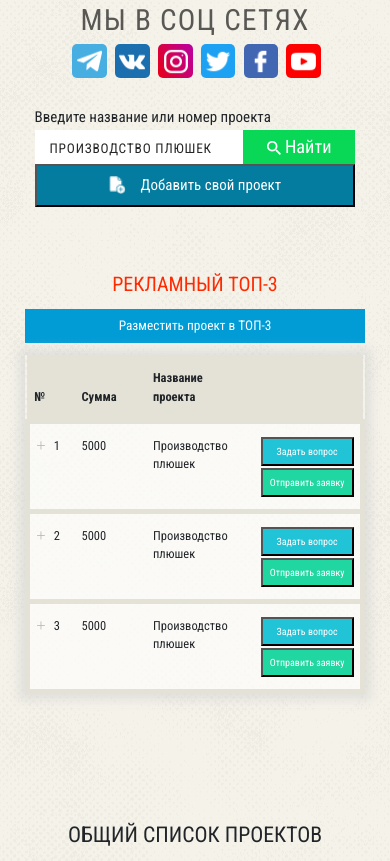
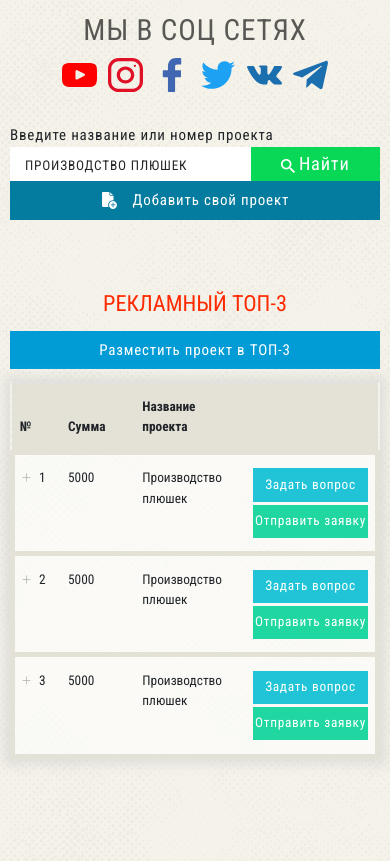
Before and after one commit to BorisSlonov/borisslonov.github.io-ba-list, a plain HTML site: page index.html in a window 390 px wide. Shown: the part 268-1129 px from the top of the page. Drawn offline with nearby package versions, Linux system fonts and the light colour scheme.

Commit message:
Add files via upload

```diff
--- a/css/_filter-form.scss
+++ b/css/_filter-form.scss
@@ -16,7 +16,6 @@
     padding: 0 1em;
     background-color: #fff;
     width: 100%;
-    max-width: 400px;
     margin: 5px auto;
     border: 1px solid rgba(0, 0, 0, 0.158);
 
@@ -76,15 +75,16 @@
             align-items: center;
 
             input {
-                padding-top: .5em;
-                padding-bottom: 0.5em;
-                padding-left: 3em;
+                padding-top: 1em;
+                padding-bottom: 1em;
+                padding-left: 4em;
                 background-image: url(../img/icons/calendar.svg);
 
                 background-repeat: no-repeat;
                 background-size: contain;
                 background-position: 5px 50%;
                 border: 1px solid #ccc;
+                border-radius: 2px;
             }
 
 
@@ -100,16 +100,21 @@
     .gap-item {
         display: flex;
         align-items: center;
-
+        width: 100%;
+        .div-input {
+            width: 100%;
+        }
         input {
-            padding: .5em;
-
+            padding: 1.2em 0 1.2em 1em;
+            width: 100%;
             border: 1px solid rgba(204, 204, 204, 0.404);
+            border-radius: 2px;
         }
     }
 
     ::-webkit-input-placeholder {
         text-align: center;
+        font-size: .9rem;
     }
 
     :-moz-placeholder {
@@ -138,8 +143,8 @@
 }
 .filter-btn-container {
     text-align: center;
-    max-width: 400px;
-    margin: 0 auto;
+    margin: 1em auto;
+
 }
 .filter-btn {
     text-transform: uppercase;
@@ -149,6 +154,7 @@
     padding: 1em 0;
     background-color: #21c4d7;
     color: #fff;
+    font-size: .9rem;
 }
 
 
--- a/css/_layout.scss
+++ b/css/_layout.scss
@@ -1,35 +1,43 @@
-.container {
-    max-width: 2560px;
-    margin: 0 auto;
-    padding: 0 30px;
+*,
+::after,
+::before {
+    margin: 0;
+    padding: 0;
+    box-sizing: border-box;
 }
-@media (max-width: 1440px) {
-    .container {
-        max-width: 1440px;
+
+html,
+body {
+    font-family: 'Roboto Condensed', sans-serif;
+    background-image: url(../img/bg.png);
+    padding-bottom: 5em;
+
+}
+@media (min-width:1800px) {
+    html,
+    body {
+        font-size: calc(.2em + 1vw);
     }
 }
-@media (max-width: 1170px) {
-    .container {
-        max-width: 1170px;
+@media (max-width:425px) {
+
+    html,
+    body {
+        font-size: calc(.8em + 1vw);
     }
 }
-@media (max-width: 768px) {
-    .container {
-        max-width: 768px;
-    }
+button {
+    padding: 0;
+    border: none;
+    font: inherit;
+    color: inherit;
+    background-color: transparent;
+    cursor: pointer;
 }
-@media (max-width: 425px) {
-    .container {
-        max-width: 425px;
-    }
+
+
+.container {
+    max-width: 1140px;
+    margin: 0 auto;
+    padding: 0 10px;
 }
-@media (max-width: 375px) {
-    .container {
-        max-width: 375px;
-    }
-}
-@media (max-width: 320px) {
-    .container {
-        max-width: 320px;
-    }
-}
--- a/css/_list.scss
+++ b/css/_list.scss
@@ -4,11 +4,11 @@
     align-items: flex-start;
     justify-content: space-between;
 
-
     &__item {
         flex-basis: 33.333%;
         text-align: center;
         margin-top: 1.5em;
+
         img {
             width: 100%;
             max-width: 500px;
@@ -17,6 +17,8 @@
         h1 {
             color: #2993b2;
             line-height: 1.5;
+            letter-spacing: 1.8px;
+            font-size: 2.33rem;
             text-transform: uppercase;
         }
 
@@ -75,6 +77,7 @@
         margin-bottom: 0.2em;
         text-align: right;
         color: rgba(0, 0, 0, 0.637);
+        letter-spacing: .8px;
     }
 
     &__icon {
@@ -84,26 +87,33 @@
         max-width: 6em;
         float: right;
         margin-right: 1.7em;
+
         div {
-            padding-left: .2em;
+            padding: .2em;
             flex-basis: 33.333%;
+
         }
+
         img {
             width: 100%;
             max-width: 2em;
             border-radius: 5px;
         }
 
+
     }
 }
+
 @media (max-width: 768px) {
     .social {
         h3 {
             text-align: center;
         }
+
         &__icon {
             max-width: 100%;
             float: none;
+
             div {
                 flex-basis: 16.666%;
             }
@@ -111,6 +121,7 @@
 
     }
 }
+
 @media (max-width: 425px) {
     .blue-bg {
         flex-direction: column;
@@ -142,8 +153,10 @@ h3 {
 .search-position {
     max-width: 650px;
     margin: 0 auto;
+
     span {
         font-size: 0.9rem;
+        letter-spacing: .8px;
     }
 }
 
@@ -250,10 +263,12 @@ h3 {
         color: #fff;
         font-size: 1rem;
         transition: all .6s;
+
         &:hover {
             cursor: pointer;
             background-color: #0393bb;
         }
+
         img {
             width: 100%;
             max-width: 1em;
@@ -273,8 +288,8 @@ h3 {
 
 .advert-table {
     padding: 5em 0;
-    font-size: .75rem;
     text-align: left;
+    font-size: 0.8rem;
 
     table {
         box-shadow: 0 0 10px 6px rgba(204, 204, 204, 0.466);
@@ -295,6 +310,7 @@ h3 {
     tbody {
 
         background-color: rgba(255, 255, 255, 0.65);
+
         td {
             padding: 1em .5em;
 
@@ -309,20 +325,23 @@ h3 {
 
     .table-btn-container {
         display: flex;
-
+        align-items: center;
+        text-align: center;
         justify-content: space-between;
         margin-bottom: 1em;
 
         &__span {
             text-transform: uppercase;
-            font-size: 1.3rem;
+            font-size: 1.333rem;
             color: #ff2a00;
+            text-transform: center;
 
         }
 
         &__btn {
             button {
-                font-size: 1rem;
+                font-size: .9rem;
+                letter-spacing: .8px;
                 padding: .5em 1em;
                 background-color: #019cd6;
                 color: #fff;
@@ -345,6 +364,30 @@ h3 {
 
 }
 
+@media (max-width:425px) {
+    .advert-table {
+        .table-btn-container {
+            flex-direction: column;
+
+            &__span {
+                margin-bottom: 0.5em;
+            }
+
+            &__btn {
+                width: 100%;
+
+                button {
+                    width: 100%;
+
+                    span {
+                        text-align: center;
+                        width: 100%;
+                    }
+                }
+            }
+        }
+    }
+}
 
 
 
@@ -375,7 +418,8 @@ tbody {
 
         button {
             color: #fff;
-            font-size: 0.6rem;
+            font-size: 0.8rem;
+            letter-spacing: .7px;
             width: 100%;
 
         }
@@ -385,6 +429,7 @@ tbody {
             padding: .5em 0;
             margin-bottom: 0.2em;
             transition: all .6s;
+
             &:hover {
                 cursor: pointer;
                 background-color: #22d4e7;
@@ -395,6 +440,7 @@ tbody {
             background-color: #21d7a1;
             padding: .5em 0;
             transition: all .6s;
+
             &:hover {
                 cursor: pointer;
                 background-color: #24f3b5;
@@ -417,7 +463,7 @@ td {
 
 .all-list-table {
     padding: 5em 0;
-    font-size: .75rem;
+    font-size: .8rem;
     text-align: left;
 
     table {
@@ -451,20 +497,20 @@ td {
 
     .table-btn-container {
         display: flex;
-
         justify-content: space-between;
         margin-bottom: 1em;
 
         &__span {
             text-transform: uppercase;
-            font-size: 1.3rem;
-
+            font-size: 1.333rem;
+            letter-spacing: 1.2px;
         }
 
         &__btn {
             button {
-                font-size: 1rem;
+                font-size: .9rem;
                 padding: .2em 1em;
+                letter-spacing: .8px;
                 background-color: #fdfeff;
                 color: #000;
                 display: flex;
@@ -485,3 +531,52 @@ td {
     }
 
 }
+
+@media (max-width:425px) {
+    .all-list-table {
+        .table-btn-container {
+            flex-direction: column;
+
+            &__span {
+                margin-bottom: 0.5em;
+                width: 100%;
+
+                span {
+                    text-align: center;
+                    width: 100%;
+                    display: block;
+                    margin: 0 auto;
+                }
+            }
+
+            &__btn {
+                width: 100%;
+
+                button {
+                    width: 100%;
+
+                    span {
+                        text-align: center;
+                        width: 100%;
+                    }
+                }
+            }
+        }
+    }
+}
+
+input[placeholder] {
+    text-overflow: ellipsis;
+}
+
+input::-moz-placeholder {
+    text-overflow: ellipsis;
+}
+
+input:-moz-placeholder {
+    text-overflow: ellipsis;
+}
+
+input:-ms-input-placeholder {
+    text-overflow: ellipsis;
+}
--- a/css/style.scss
+++ b/css/style.scss
@@ -1,26 +1,4 @@
-*,
-::after,
-::before {
-    margin: 0;
-    padding: 0;
-    box-sizing: border-box;
-}
 
-html,
-body {
-    font-size: calc(.5em + 1vw);
-    font-family: 'Roboto Condensed', sans-serif;
-    background-image: url(../img/bg.png);
-    padding-bottom: 5em;
-}
-
-@media (max-width:425px) {
-
-    html,
-    body {
-        font-size: calc(.8em + 1vw);
-    }
-}
 
 @import '_layout.scss';
 
--- a/index.html
+++ b/index.html
@@ -45,12 +45,24 @@
           <div class='social'>
             <h3>Мы в соц сетях</h3>
             <div class="social__icon">
-              <div><img src="img/icons/telegram.png" alt=""></div>
-              <div><img src="img/icons/vk.png" alt=""></div>
-              <div><img src="img/icons/instagram.png" alt=""></div>
-              <div><img src="img/icons/twitter.png" alt=""></div>
-              <div><img src="img/icons/facebook.png" alt=""></div>
-              <div><img src="img/icons/youtube.png" alt=""></div>
+              <div><a href="#">
+                <img class='youtube' src="img/youtube.svg" alt="">
+              </a></div>
+              <div><a href="#">
+                <img class='instagram' src="img/instagram.svg" alt="">
+              </a></div>
+              <div><a href="#">
+                <img class='facebook' src="img/facebook-logo.svg" alt="">
+              </a></div>
+              <div><a href="#">
+                <img class='twitter' src="img/twitter.svg" alt="">
+              </a></div>
+              <div><a href="#">
+                <img class='vk' src="img/vk.svg" alt="">
+              </a></div>
+              <div><a href="#">
+                <img class='telegram' src="img/telegram.svg" alt="">
+              </a></div>
             </div>
           </div>
         </div>
@@ -80,7 +92,7 @@
             </div>
             <div class="search-add">
               <button class='search-add__btn modalbox' href='#form-add'>
-                <img src="img/add-file.png" alt="">
+                <img src="img/add-file.svg" alt="">
                 <span>Добавить свой проект</span>
               </button>
             </div>
@@ -88,8 +100,6 @@
 
           <!-- search-form-add -->
           <div class='search-form-add-container container'>
-
-
 
             <form action="#" id='form-add' class='search-form-add'>
               <h3>ввод нового проекта</h3>
```
Also changed, not shown: css/style.css, img/add-file.svg (added), img/facebook-logo.svg (added), img/icons/thumbs-down-silhouette.svg (added), img/icons/thumbs-up-hand-symbol.svg (added), img/instagram.svg (added), img/telegram.svg (added), img/twitter.svg (added), img/vk.svg (added), img/youtube.svg (added), 1 other file. Lines whose indentation alone changed are shown as unchanged.
